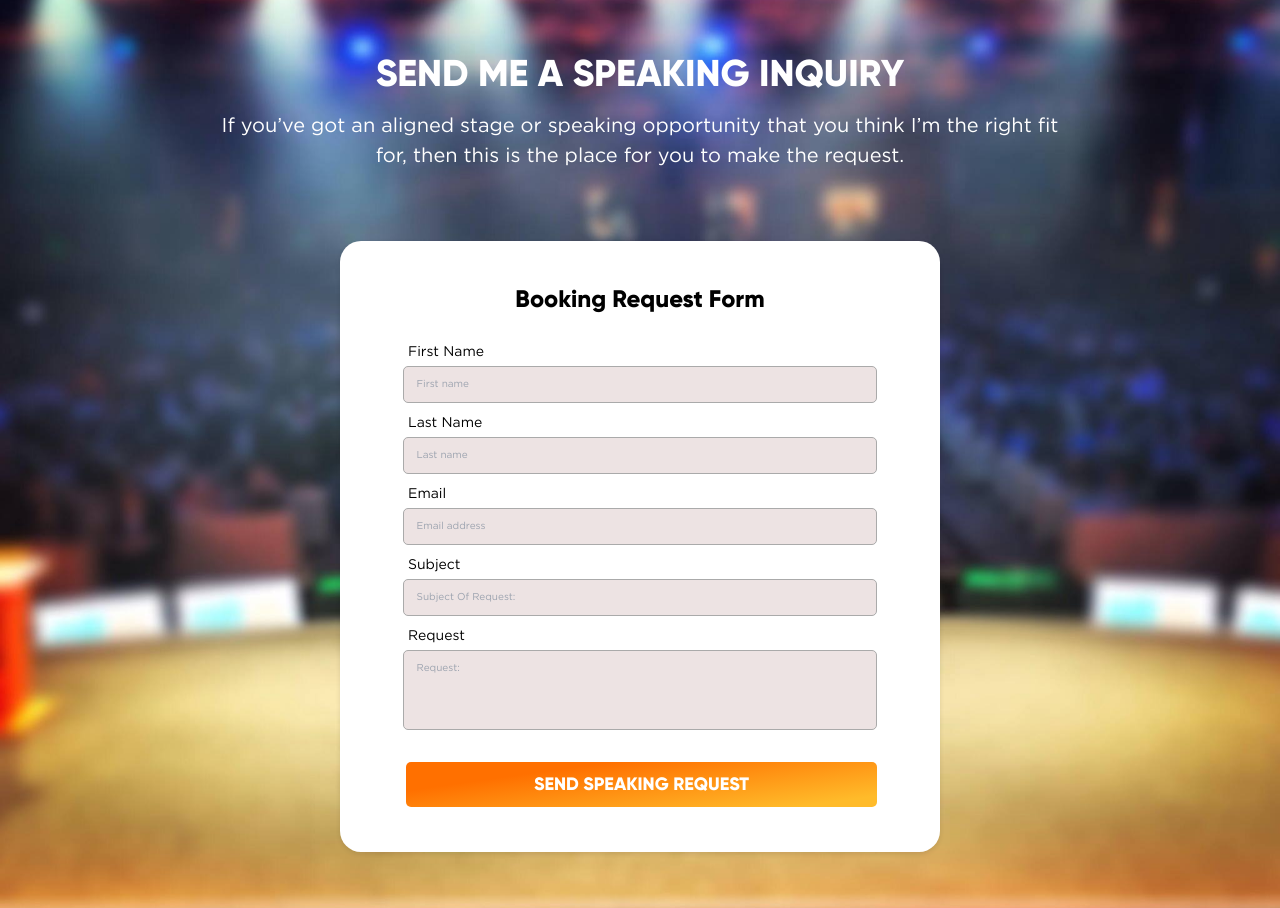
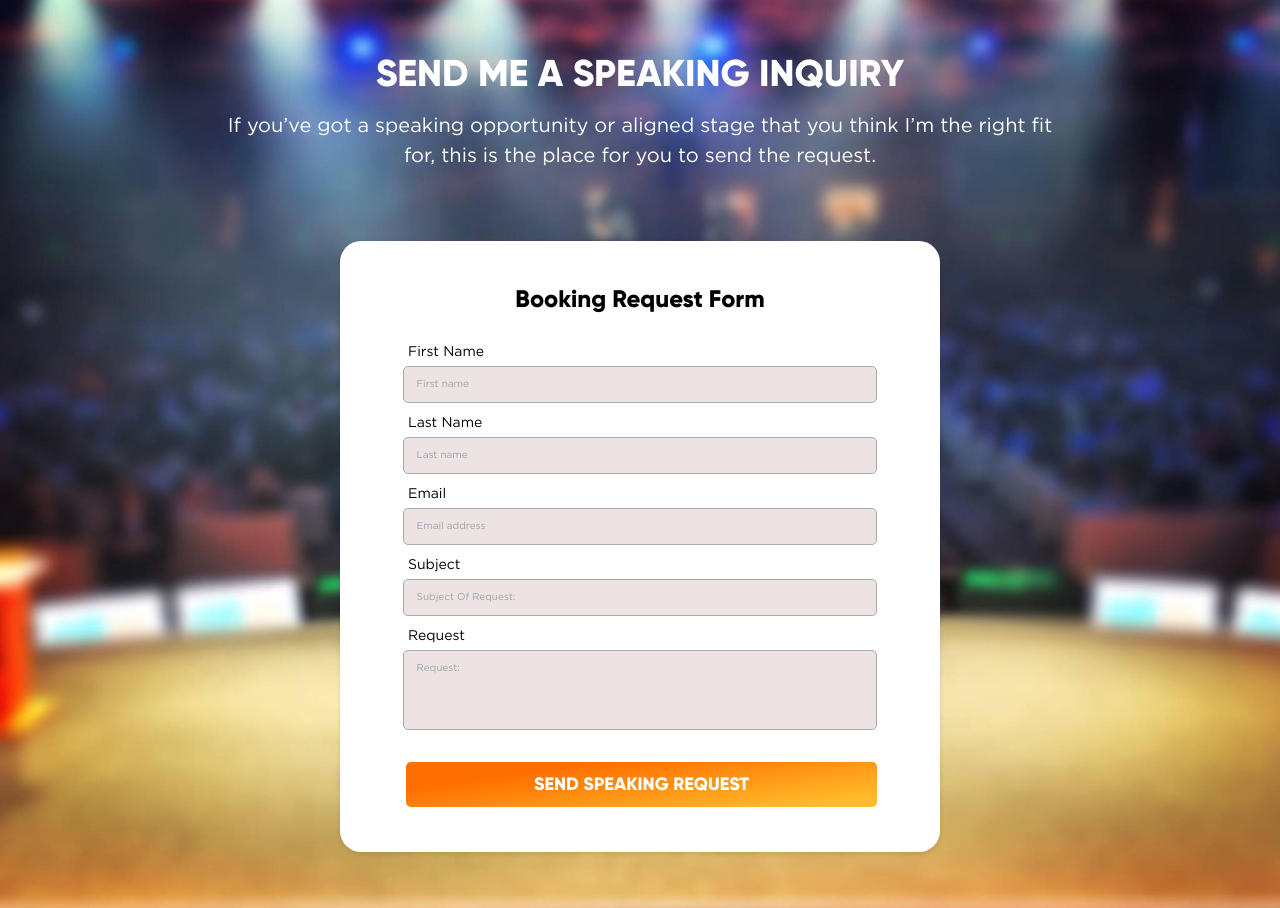
Before and after one commit to haevensd/da-site, a Next.js app: page /speaking in a window 1280 px wide. Shown: the part 1690-2598 px from the top of the page. Built offline with nearby package versions, Linux system fonts and the light colour scheme.

Commit message:
speakng form copy update

```diff
--- a/src/app/speaking/page.js
+++ b/src/app/speaking/page.js
@@ -71,7 +71,7 @@ const AboutPage = () => {
         <section className="arrow"></section>
         <div className="speaking" style={{paddingLeft: '30px',paddingRight: '30px',minHeight: '1000px',display: 'flex', flexDirection: 'column',alignItems: 'center',backgroundImage: 'url("/stage.jpg")', backgroundRepeat: 'no-repeat', backgroundPositionY: '38%',backgroundSize: 'cover',paddingBottom: '100px'}}>
             <h1 className="title" style={{maxWidth: '860px',fontSize: '2.917vw', color: 'white', fontFamily: 'Gotham Book Bold', paddingTop: '75px'}}>SEND ME A SPEAKING INQUIRY</h1>
-            <h3 className="subtitle" style={{maxWidth: '860px',fontSize: '20px',textAlign:'center', color: 'white',marginBottom: '50px', marginTop: '10px', }}>If you’ve got an aligned stage or speaking opportunity that you think I’m the right fit for, then this is the place for you to make the request.</h3>
+            <h3 className="subtitle" style={{maxWidth: '860px',fontSize: '20px',textAlign:'center', color: 'white',marginBottom: '50px', marginTop: '10px', }}>If you’ve got a speaking opportunity or aligned stage that you think I’m the right fit for, this is the place for you to send the request.</h3>
             <SpeakingForm showImage={false}></SpeakingForm>
         </div>
     </div>
```
